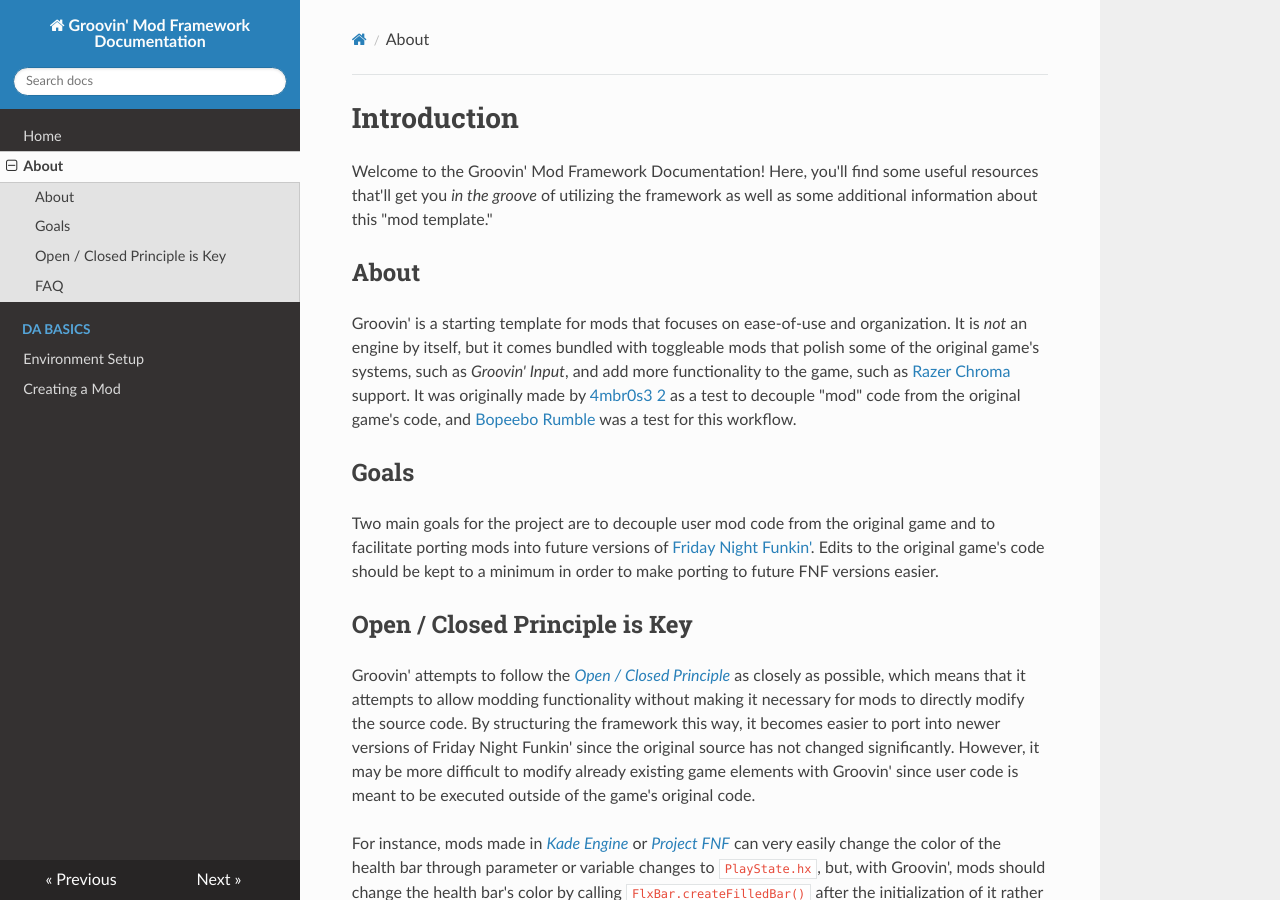
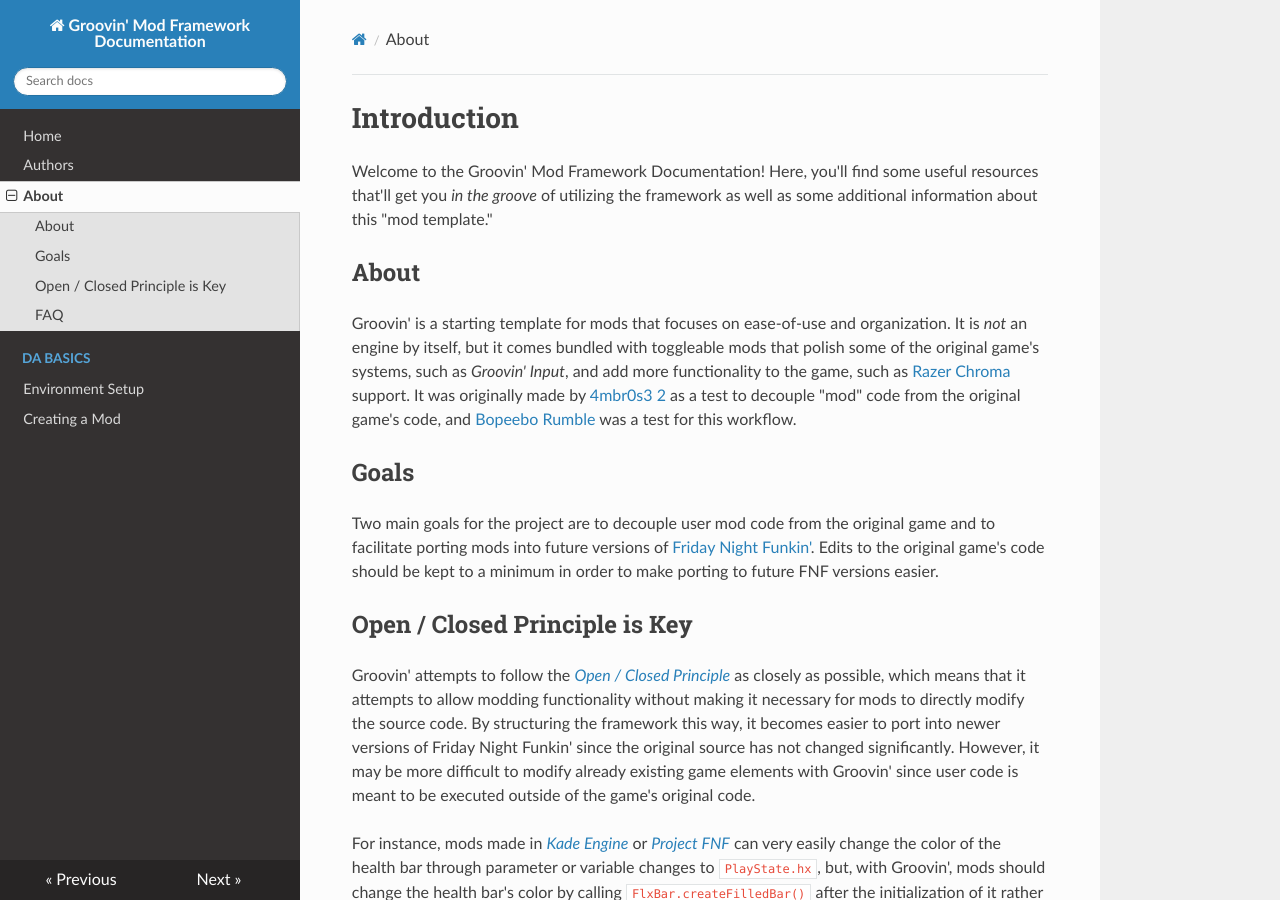
Before and after one commit to 4mbr0s3-2/FNF-Groovin-Docs, an MkDocs documentation site: the page built from docs/welcome.md, in a window 1280 px wide and 900 px high. Built offline with MkDocs 1.6.1, drawn with Linux system fonts in a browser that asks for light colours; nearby versions of some CDN libraries.

Commit message:
Update mkdocs.yml

```diff
--- a/mkdocs.yml
+++ b/mkdocs.yml
@@ -1,9 +1,9 @@
 site_name: Groovin' Mod Framework Documentation
 nav:
-    - Home: index.rst
+    - Home: index.md
+    - Authors: authors.md
     - About: welcome.md
     - Da Basics:
       - Environment Setup: tutorials/environment_setup.md
       - Creating a Mod: tutorials/creating_a_mod.md
-theme:
-    name: readthedocs
+theme: readthedocs
```
